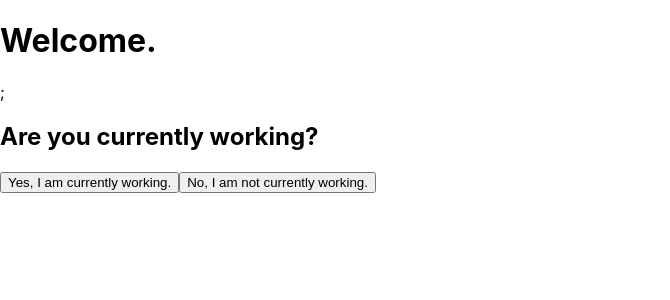
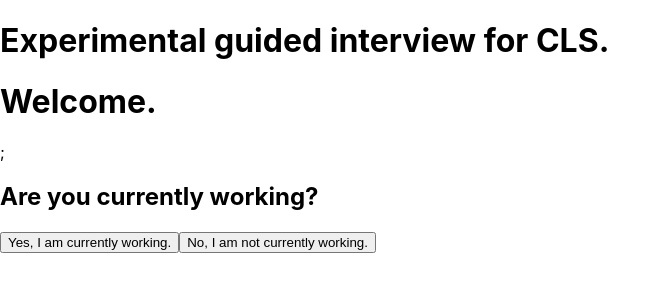
Before and after one commit to CLSPhila/philly-worker-support, a React (Create React App) app: page / in a window 1280 px wide. Shown: the top 300 px of the page, without its empty margins (0-670 px from the left). Built offline with nearby package versions, Linux system fonts and the light colour scheme.

Commit message:
added 'experimental' header

```diff
--- a/src/App.js
+++ b/src/App.js
@@ -7,7 +7,10 @@ function App() {
     <Router>
       <Switch>
         <Route path="">
-          <Questioner></Questioner>
+          <div>
+            <h1> Experimental guided interview for CLS.</h1>
+            <Questioner></Questioner>
+          </div>
         </Route>
       </Switch>
     </Router>
```
